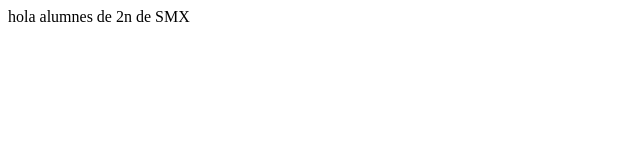
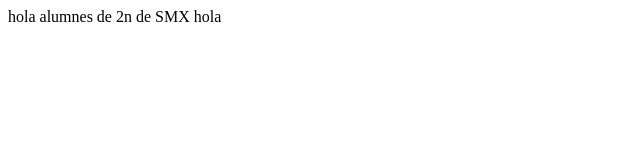
Before and after one commit to ferraneloi/web2nSMX, a plain HTML site: page index.html in a window 1280 px wide. Shown: the full height of the page, 0-640 px from the left. Drawn offline with Linux system fonts and the light colour scheme.

Commit message:
Deploying to gh-pages from @ ferraneloi/web2nSMX@ce66283c3678ca8c6f60d784f08672172d2243e2 🚀

```diff
--- a/index.html
+++ b/index.html
@@ -7,6 +7,6 @@
 </head>
 <body>
     hola
-    alumnes de 2n de SMX
+    alumnes de 2n de SMX hola
 </body>
 </html>
```
